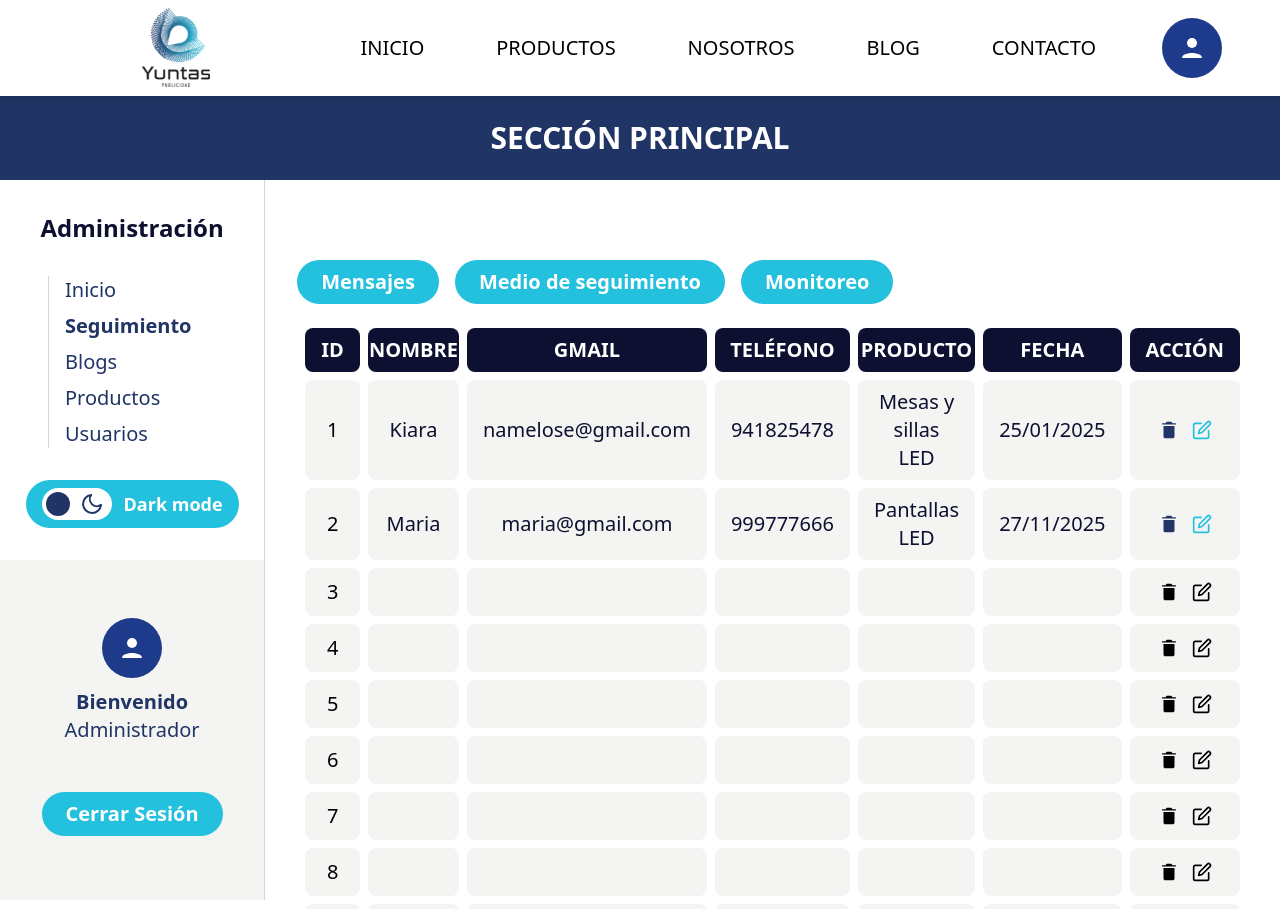
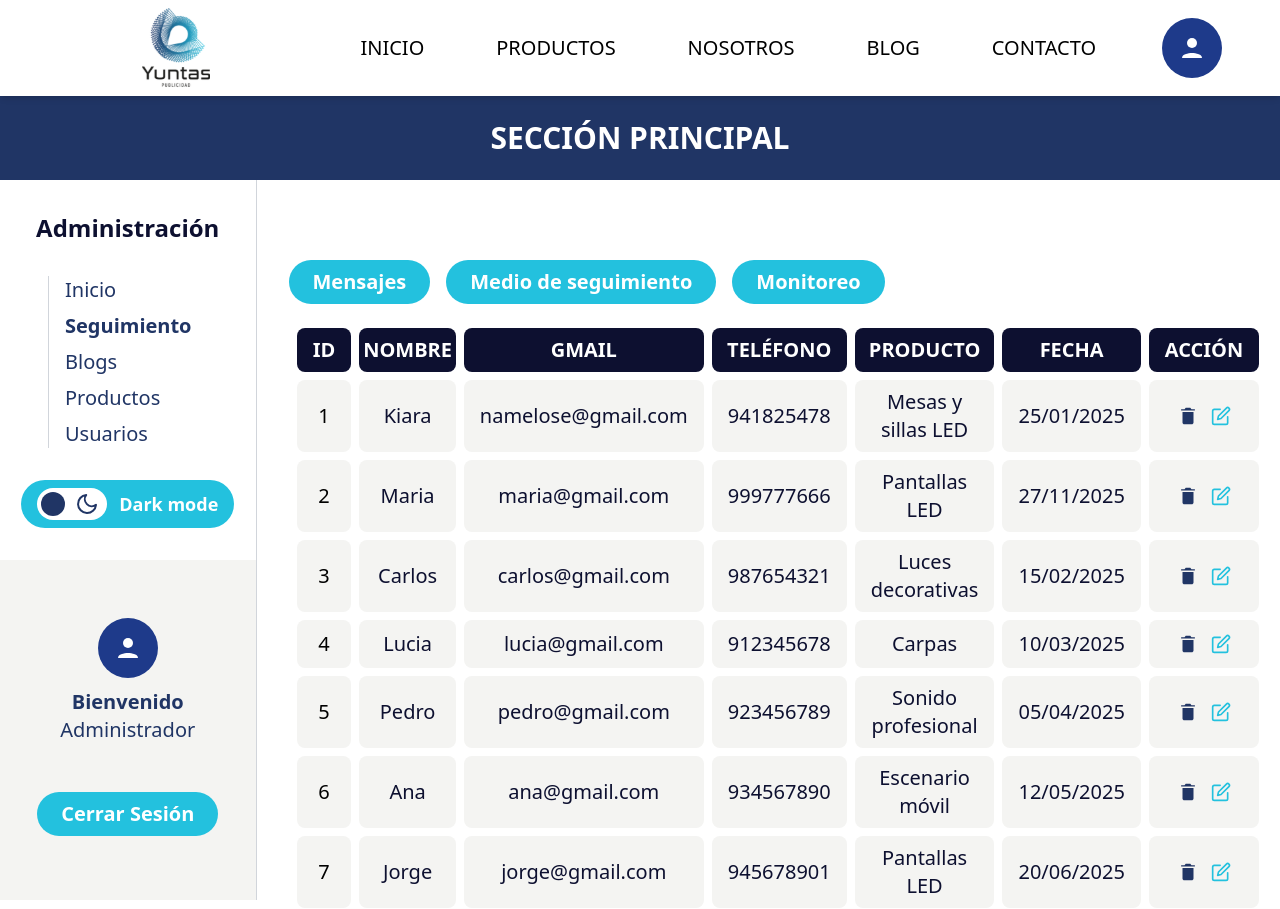
Before and after one commit to YUNTAS-PUBLICIDAD/Yuntas-Frontend-2025, a Next.js app: page /admin/seguimiento in a window 1280 px wide. Shown: the top 909 px of the page. Built offline with nearby package versions, Linux system fonts and the light colour scheme.

Commit message:
Paginacion funcional para la seccion de seguimiento y productos

```diff
--- a/app/admin/productos/page.tsx
+++ b/app/admin/productos/page.tsx
@@ -1,5 +1,6 @@
 'use client'
 
+import { useState } from "react";
 import AdminTable from "@/components/organisms/admin/AdminTable";
 import ActionButtonGroup from "@/components/molecules/admin/ActionButtonGroup";
 import Pagination from '@/components/molecules/Pagination';
@@ -13,6 +14,7 @@ const columns = [
 ];
 
 export default function productosPage() {
+    const [productosPaginados, setProductosPaginados] = useState<typeof data>([]);
 
     const onAddProduct = () => {
         // añadir un producto
@@ -69,14 +71,15 @@ export default function productosPage() {
             <ActionButtonGroup buttons={exportButtons} className="mb-4 mt-4" />
             <AdminTable
                 columns={columns}
-                data={data}
+                data={productosPaginados}
+                minRows={10}
                 actions={[
                     { type: "delete", onClick: onDelete },
                     { type: "edit", onClick: onEdit }
                 ]}
             />
             <div className="col-span-full  flex justify-center order-3 my-6">
-                <Pagination pageSize={6} items={data} setProductosPaginados={() => { }} />
+                <Pagination pageSize={10} items={data} setProductosPaginados={setProductosPaginados} />
             </div>
 
         </div>
--- a/app/admin/seguimiento/page.tsx
+++ b/app/admin/seguimiento/page.tsx
@@ -1,5 +1,6 @@
 'use client'
 
+import { useState } from "react";
 import AdminTable from "@/components/organisms/admin/AdminTable";
 import ActionButtonGroup from "@/components/molecules/admin/ActionButtonGroup";
 import Pagination from '@/components/molecules/Pagination';
@@ -15,6 +16,7 @@ const columns = [
 ];
 
 export default function SeguimientoPage() {
+    const [datosPaginados, setDatosPaginados] = useState<typeof data>([]);
 
     const onMensajes = () => {
         // para los mensajes
@@ -52,7 +54,8 @@ export default function SeguimientoPage() {
 
             <AdminTable
                 columns={columns}
-                data={data}
+                data={datosPaginados}
+                minRows={10}
                 actions={[
                     { type: "delete", onClick: onDelete },
                     { type: "edit", onClick: onEdit }
@@ -64,7 +67,7 @@ export default function SeguimientoPage() {
                 className="mt-4"
             />
             <div className="col-span-full  flex justify-center order-3 my-6">
-                <Pagination pageSize={6} items={data} setProductosPaginados={() => { }} />
+                <Pagination pageSize={10} items={data} setProductosPaginados={setDatosPaginados} />
             </div>
         </div>
     );
--- a/src/components/organisms/admin/AdminTable.tsx
+++ b/src/components/organisms/admin/AdminTable.tsx
@@ -86,7 +86,7 @@ export default function AdminTable({
                                             col.key === 'id' ? "font-medium text-black" : "font-normal text-[#0D1030]"
                                         } text-xl rounded-lg text-center h-12`}
                                     >
-                                        {col.key === 'id' ? (index + 1) : isEmpty ? "" : row[col.key]}
+                                        {isEmpty ? "" : row[col.key]}
                                     </td>
                                 ))}
                                 <td className="bg-[#F4F4F2] py-2 px-4 rounded-lg text-center h-12">
--- a/src/data/admin/seguimientoData.ts
+++ b/src/data/admin/seguimientoData.ts
@@ -23,6 +23,126 @@ const data: DataSeguimientoItem[] = [
         telefono: "999777666",
         producto: "Pantallas LED",
         fecha: "27/11/2025"
+    },
+    {
+        id: 3,
+        nombre: "Carlos",
+        gmail: "carlos@gmail.com",
+        telefono: "987654321",
+        producto: "Luces decorativas",
+        fecha: "15/02/2025"
+    },
+    {
+        id: 4,
+        nombre: "Lucia",
+        gmail: "lucia@gmail.com",
+        telefono: "912345678",
+        producto: "Carpas",
+        fecha: "10/03/2025"
+    },
+    {
+        id: 5,
+        nombre: "Pedro",
+        gmail: "pedro@gmail.com",
+        telefono: "923456789",
+        producto: "Sonido profesional",
+        fecha: "05/04/2025"
+    },
+    {
+        id: 6,
+        nombre: "Ana",
+        gmail: "ana@gmail.com",
+        telefono: "934567890",
+        producto: "Escenario móvil",
+        fecha: "12/05/2025"
+    },
+    {
+        id: 7,
+        nombre: "Jorge",
+        gmail: "jorge@gmail.com",
+        telefono: "945678901",
+        producto: "Pantallas LED",
+        fecha: "20/06/2025"
+    },
+    {
+        id: 8,
+        nombre: "Sofia",
+        gmail: "sofia@gmail.com",
+        telefono: "956789012",
+        producto: "Mesas y sillas LED",
+        fecha: "18/07/2025"
+    },
+    {
+        id: 9,
+        nombre: "Miguel",
+        gmail: "miguel@gmail.com",
+        telefono: "967890123",
+        producto: "Luces decorativas",
+        fecha: "22/08/2025"
+    },
+    {
+        id: 10,
+        nombre: "Valeria",
+        gmail: "valeria@gmail.com",
+        telefono: "978901234",
+        producto: "Carpas",
+        fecha: "30/09/2025"
+    },
+    {
+        id: 11,
+        nombre: "Andres",
+        gmail: "andres@gmail.com",
+        telefono: "989012345",
+        producto: "Sonido profesional",
+        fecha: "14/10/2025"
+    },
+    {
+        id: 12,
+        nombre: "Paula",
+        gmail: "paula@gmail.com",
+        telefono: "990123456",
+        producto: "Escenario móvil",
+        fecha: "19/11/2025"
+    },
+    {
+        id: 13,
+        nombre: "Diego",
+        gmail: "diego@gmail.com",
+        telefono: "901234567",
+        producto: "Pantallas LED",
+        fecha: "25/12/2025"
+    },
+    {
+        id: 14,
+        nombre: "Camila",
+        gmail: "camila@gmail.com",
+        telefono: "912345679",
+        producto: "Mesas y sillas LED",
+        fecha: "03/01/2026"
+    },
+    {
+        id: 15,
+        nombre: "Luis",
+        gmail: "luis@gmail.com",
+        telefono: "923456780",
+        producto: "Luces decorativas",
+        fecha: "11/02/2026"
+    },
+    {
+        id: 16,
+        nombre: "Fernanda",
+        gmail: "fernanda@gmail.com",
+        telefono: "934567891",
+        producto: "Carpas",
+        fecha: "17/03/2026"
+    },
+    {
+        id: 17,
+        nombre: "Ricardo",
+        gmail: "ricardo@gmail.com",
+        telefono: "945678902",
+        producto: "Sonido profesional",
+        fecha: "23/04/2026"
     }
 ];
 
```
